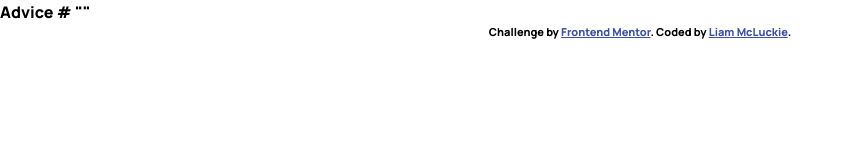
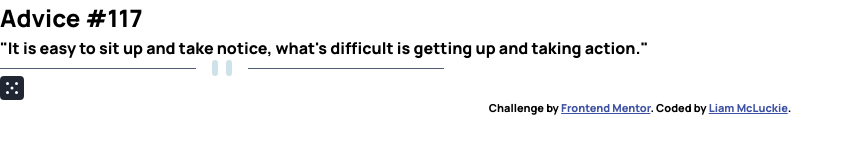
Before and after one commit to liammcluckie/advice-generator-app, a website: page index.html in a window 1280 px wide. Shown: the whole page, without its empty margins (0-854 px from the left). Drawn offline with Linux system fonts and the light colour scheme.

Commit message:
Add markup with dummy content

```diff
--- a/index.html
+++ b/index.html
@@ -16,10 +16,26 @@
         <title>Frontend Mentor | Advice generator app</title>
     </head>
     <body>
-        Advice #<!-- Advice ID goes here -->
-
-        "<!-- Advice text goes here -->"
-
+        <main>
+            <section class="quote-container">
+                <h1 class="advice-number">Advice #117</h1>
+                <blockquote>
+                    "It is easy to sit up and take notice, what's difficult is
+                    getting up and taking action."
+                </blockquote>
+                <picture>
+                    <source
+                        media="(min-width: 800px)"
+                        srcset="images/pattern-divider-desktop.svg"
+                    />
+                    <img src="images/pattern-divider-mobile.svg" alt="" />
+                </picture>
+                <figure class="dice">
+                    <img src="images/icon-dice.svg" alt="Dice illustration" />
+                </figure>
+            </section>
+        </main>
+        <footer>
             <div class="attribution">
                 Challenge by
                 <a
@@ -29,7 +45,7 @@
                 >. Coded by
                 <a href="https://github.com/liammcluckie">Liam McLuckie</a>.
             </div>
-
+        </footer>
         <script src="src/js/main.js"></script>
     </body>
 </html>
```
Lines whose indentation alone changed are shown as unchanged.
